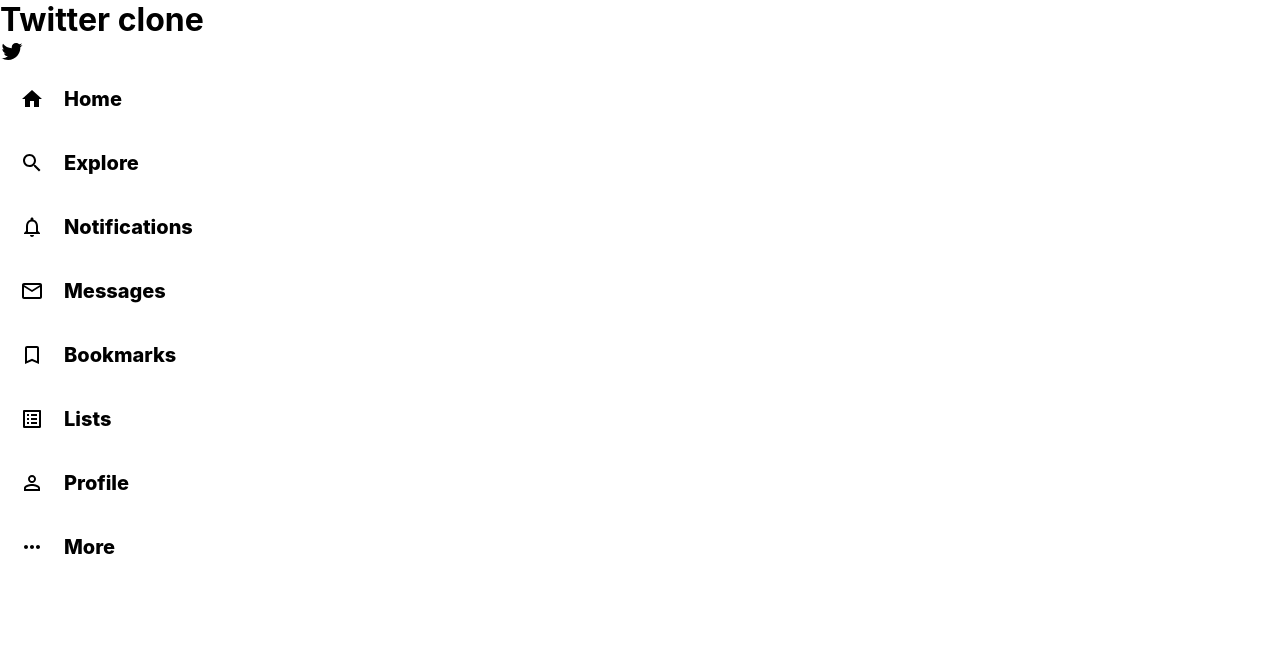
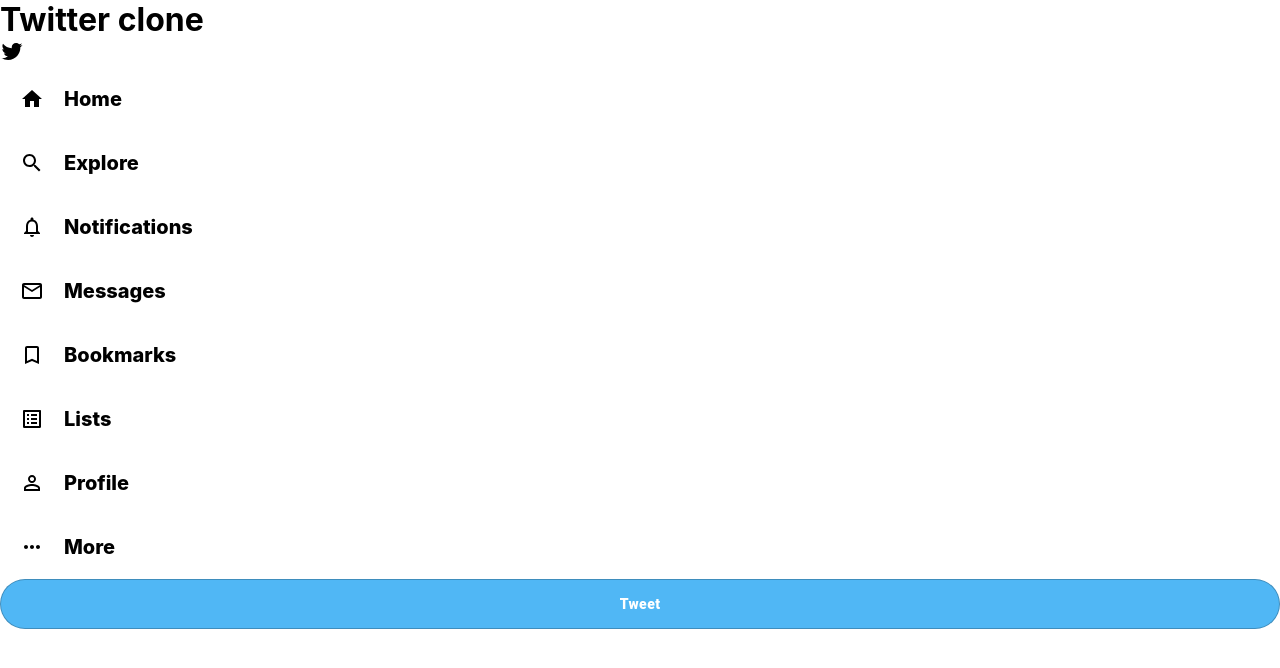
Before and after one commit to aybuddy/100ReactWebsites_17, a React (Create React App) app: page / in a window 1280 px wide. Shown: the top 668 px of the page. Built offline with nearby package versions, Linux system fonts and the light colour scheme.

Commit message:
Finish styling Sidebar and SidebarOption component and add in button for Sidebar

```diff
--- a/src/Sidebar.css
+++ b/src/Sidebar.css
@@ -0,0 +1,10 @@
+.sidebar__tweet {
+  background-color: var(--twitter-color) !important;
+  border: none i !important;
+  color: white !important;
+  font-weight: 900 !important;
+  text-transform: inherit !important;
+  border-radius: 30px !important;
+  height: 50px !important;
+  margin-top: 20 i !important;
+}
--- a/src/Sidebar.js
+++ b/src/Sidebar.js
@@ -10,6 +10,7 @@
 import ListAltIcon from '@material-ui/icons/ListAlt';
 import PermIdentityIcon from '@material-ui/icons/PermIdentity';
 import MoreHorizIcon from '@material-ui/icons/MoreHoriz';
+import { Button } from '@material-ui/core';
 
 const Sidebar = () => {
   return (
@@ -23,6 +24,10 @@
       <SidebarOption Icon={ListAltIcon} text='Lists' />
       <SidebarOption Icon={PermIdentityIcon} text='Profile' />
       <SidebarOption Icon={MoreHorizIcon} text='More' />
+
+      <Button variant='outlined' className='sidebar__tweet' fullWidth>
+        Tweet
+      </Button>
     </div>
   );
 };
```
